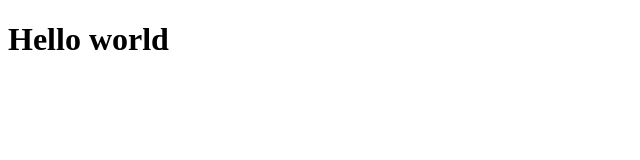
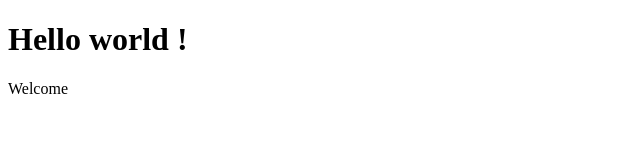
Before and after one commit to cesairefotsing/newProject, a plain HTML site: page index.html in a window 1280 px wide. Shown: the full height of the page, 0-640 px from the left. Drawn offline with Linux system fonts and the light colour scheme.

```diff
--- a/index.html
+++ b/index.html
@@ -10,6 +10,8 @@
 
 </style>
 <body>
-  <h1>Hello world</h1>
+  <h1>Hello world ! </h1>
+ <p>Welcome</p>
+
 </body>
 </html>
```
